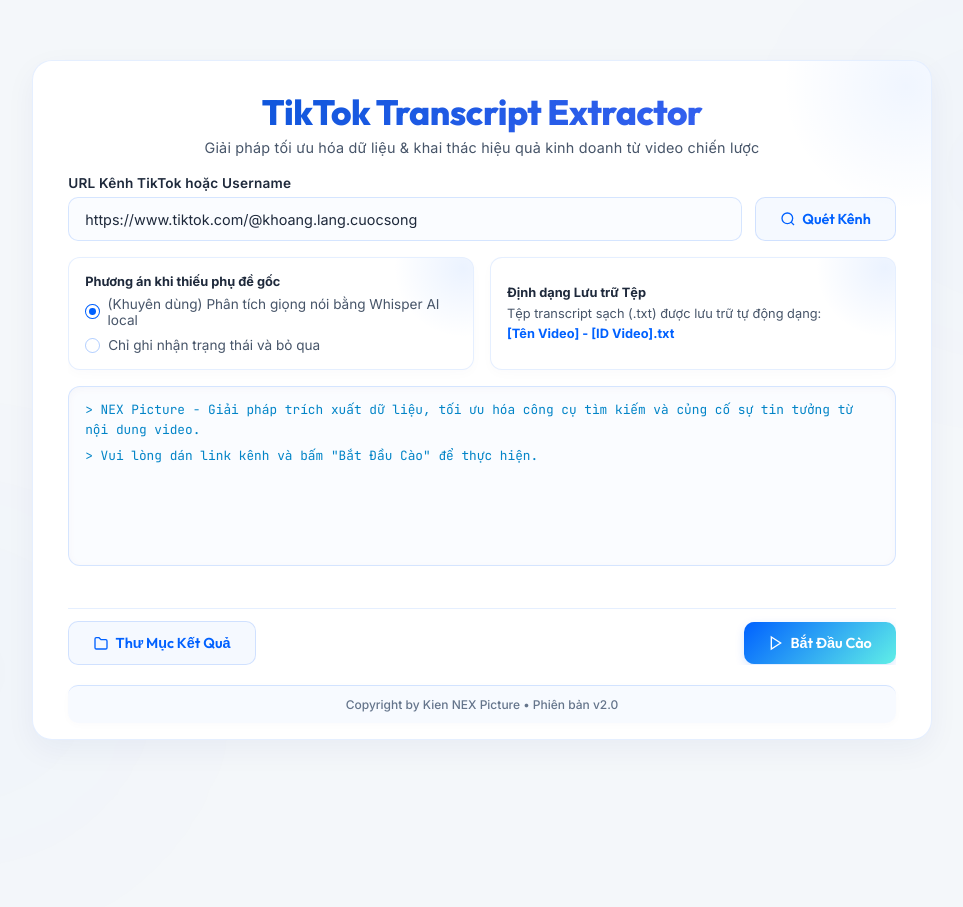
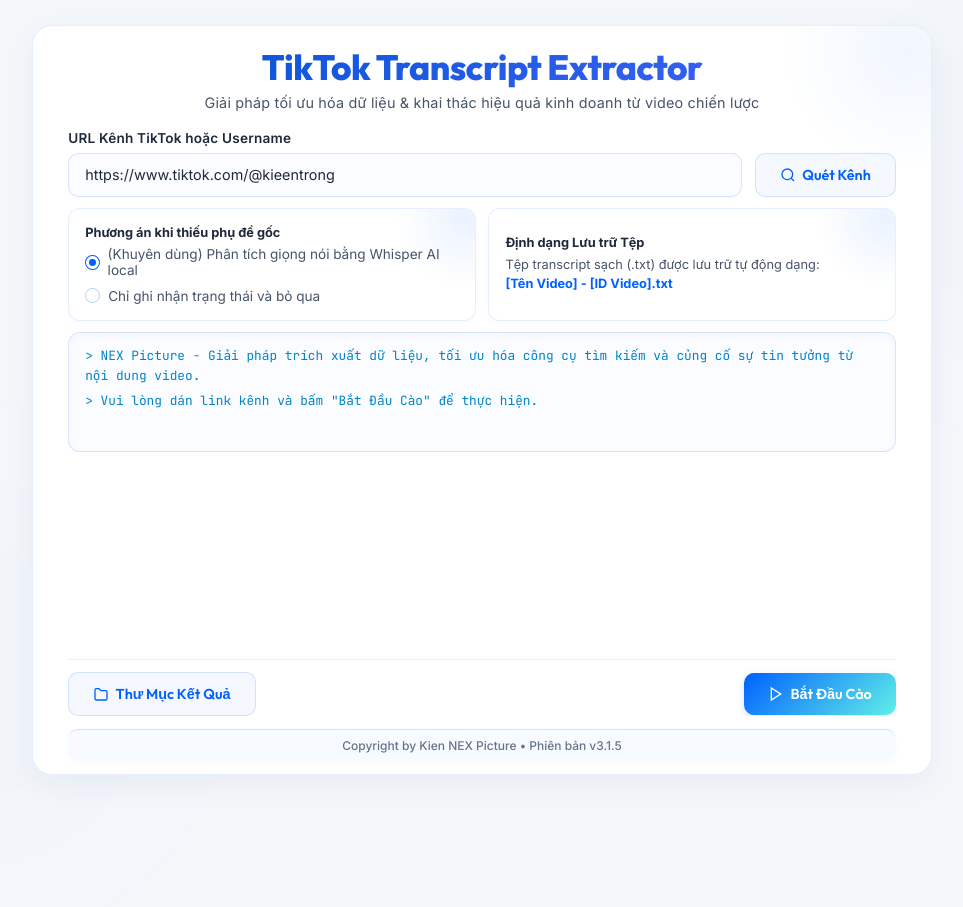
Before and after one commit to kieentrong/tiktok-transcript-extractor, a Flask app: page / in a window 1280 px wide; the page is wider, and only the part inside the window is pictured. Shown: that part, without its empty margins (158-1121 px from the left). Run offline with Flask 3, Linux system fonts and the light colour scheme; parts of the project's set-up code (start-up, migrations or seed data) failed here and were passed over.

Commit message:
release: v3.1.5 - fix macOS production server connection, optimize layout spacing, change changelog author to kieentrong and update screenshot

```diff
--- a/app.py
+++ b/app.py
@@ -24,6 +24,23 @@ from download_and_parse import (
 import yt_dlp
 
 app = Flask(__name__)
+
+# Cấu hình CORS thủ công cho phép Tauri Webview kết nối an toàn
+@app.before_request
+def handle_options():
+    if request.method == 'OPTIONS':
+        response = Response()
+        response.headers['Access-Control-Allow-Origin'] = '*'
+        response.headers['Access-Control-Allow-Headers'] = 'Content-Type'
+        response.headers['Access-Control-Allow-Methods'] = 'POST, GET, OPTIONS'
+        return response
+
+@app.after_request
+def add_cors_headers(response):
+    response.headers['Access-Control-Allow-Origin'] = '*'
+    response.headers['Access-Control-Allow-Headers'] = 'Content-Type'
+    response.headers['Access-Control-Allow-Methods'] = 'POST, GET, OPTIONS'
+    return response
 
 # Cờ kiểm soát dừng tiến trình cào dữ liệu
 should_stop = False
--- a/package.json
+++ b/package.json
@@ -1,6 +1,6 @@
 {
   "name": "tiktok-extractor",
-  "version": "2.0.0",
+  "version": "3.1.5",
   "private": true,
   "scripts": {
     "tauri": "tauri"
--- a/src-tauri/tauri.conf.json
+++ b/src-tauri/tauri.conf.json
@@ -7,7 +7,7 @@
   },
   "package": {
     "productName": "TikTok Transcript Extractor",
-    "version": "3.0.0"
+    "version": "3.1.5"
   },
   "tauri": {
     "allowlist": {
@@ -33,7 +33,7 @@
       {
         "title": "TikTok Transcript Extractor",
         "width": 980,
-        "height": 720,
+        "height": 800,
         "resizable": true,
         "fullscreen": false,
         "decorations": true
--- a/templates/index.html
+++ b/templates/index.html
@@ -88,11 +88,11 @@
             width: 100%;
             max-width: 900px;
             height: 100%;
-            max-height: 680px; /* Thu gọn chiều cao tối đa của container để vừa khít màn hình */
+            max-height: 750px; /* Tối ưu hóa chiều cao container cho giao diện mới v3.1.3 */
             background: var(--nex-surface);
             border: 1px solid var(--nex-border);
             border-radius: 20px;
-            padding: 1.8rem 2.2rem 1rem 2.2rem; /* Tối ưu hóa padding dọc */
+            padding: 1.2rem 2.2rem 0.8rem 2.2rem; /* Tối ưu hóa padding dọc cho phiên bản v3.1.5 */
             box-shadow: var(--nex-shadow);
             z-index: 10;
             position: relative;
@@ -154,7 +154,7 @@
 
         /* Forms & Inputs */
         .form-group {
-            margin-bottom: 1rem;
+            margin-bottom: 0.7rem;
         }
 
         .form-group label {
@@ -261,8 +261,8 @@
         .config-grid {
             display: grid;
             grid-template-columns: repeat(auto-fit, minmax(280px, 1fr));
-            gap: 1rem;
-            margin-bottom: 1rem;
+            gap: 0.8rem;
+            margin-bottom: 0.7rem;
         }
 
         .config-card {
@@ -479,10 +479,10 @@
             font-size: 0.8rem;
             color: #334155; /* Chữ sẫm màu dễ nhìn */
             flex: 1 1 auto; /* Tự động co giãn */
-            min-height: 120px;
-            max-height: 180px; /* Khống chế chiều cao console vừa vặn */
+            min-height: 80px;
+            max-height: 120px; /* Khống chế chiều cao console vừa vặn */
             overflow-y: auto;
-            margin-bottom: 1rem;
+            margin-bottom: 0.7rem;
             box-shadow: inset 0 2px 8px rgba(0, 42, 110, 0.03); /* Bóng đổ lõm dịu mắt */
             scroll-behavior: smooth;
         }
@@ -537,11 +537,11 @@
 
         /* NEX Picture Compact LIGHT Brand Footer - Đồng bộ 100% màu sáng */
         .footer-brand {
-            margin-top: 1.2rem;
+            margin-top: 0.8rem;
             background: rgba(0, 97, 255, 0.03); /* Nền xanh băng nhạt thanh nhã */
             color: #64748b; /* Chữ xám ghi sang trọng */
             border-radius: 10px;
-            padding: 0.7rem 1.2rem;
+            padding: 0.5rem 1.2rem;
             font-size: 0.75rem;
             font-weight: 500;
             position: relative;
@@ -584,7 +584,7 @@
             <div class="form-group">
                 <label for="channel-url">URL Kênh TikTok hoặc Username</label>
                 <div class="input-row">
-                    <input type="text" id="channel-url" class="input-control" placeholder="Ví dụ: https://www.tiktok.com/@khoang.lang.cuocsong hoặc @khoang.lang.cuocsong" value="https://www.tiktok.com/@khoang.lang.cuocsong">
+                    <input type="text" id="channel-url" class="input-control" placeholder="Ví dụ: https://www.tiktok.com/@kieentrong hoặc @kieentrong" value="https://www.tiktok.com/@kieentrong">
                     <button id="btn-scan" class="btn btn-secondary">
                         <svg width="16" height="16" fill="none" stroke="currentColor" stroke-width="2" viewBox="0 0 24 24"><circle cx="11" cy="11" r="8"/><path d="m21 21-4.3-4.3"/></svg>
                         Quét Kênh
@@ -599,7 +599,7 @@
             </div>
 
             <!-- Configuration Grid -->
-            <div class="config-grid">
+            <div id="config-grid" class="config-grid">
                 <div class="config-card">
                     <label style="display:block; margin-bottom: 0.3rem; font-size: 0.8rem; font-weight: 700; color: var(--text-primary);">Phương án khi thiếu phụ đề gốc</label>
                     <div class="radio-group">
@@ -682,7 +682,7 @@
         </main>
 
         <footer class="footer-brand">
-            Copyright by Kien NEX Picture • Phiên bản v2.0
+            Copyright by Kien NEX Picture • Phiên bản v3.1.5
         </footer>
     </div>
 
@@ -733,7 +733,7 @@
             appendLog(`Bắt đầu quét thông tin kênh: ${url}`);
 
             try {
-                const response = await fetch('/api/scan', {
+                const response = await fetch('http://127.0.0.1:5005/api/scan', {
                     method: 'POST',
                     headers: { 'Content-Type': 'application/json' },
                     body: JSON.stringify({ url: url })
@@ -772,6 +772,7 @@
             channelUrlInput.disabled = true;
             btnStop.style.display = 'inline-flex';
             progressSection.style.display = 'block';
+            document.getElementById('config-grid').style.display = 'none'; // Ẩn cấu hình khi cào để tối ưu giao diện
 
             // Reset stats values
             statSubVal.textContent = '0';
@@ -793,7 +794,7 @@
                 no_sub_option: noSubOption
             });
 
-            sseSource = new EventSource(`/api/start?${queryParams.toString()}`);
+            sseSource = new EventSource(`http://127.0.0.1:5005/api/start?${queryParams.toString()}`);
 
             sseSource.onmessage = function(event) {
                 const data = JSON.parse(event.data);
@@ -844,7 +845,7 @@
             appendLog('Đang yêu cầu dừng tiến trình từ server...', 'warning');
 
             try {
-                const response = await fetch('/api/stop', { method: 'POST' });
+                const response = await fetch('http://127.0.0.1:5005/api/stop', { method: 'POST' });
                 const data = await response.json();
                 if (data.status === 'success') {
                     appendLog('Đã dừng tiến trình cào dữ liệu thành công!', 'error');
@@ -867,13 +868,14 @@
             btnScan.disabled = false;
             channelUrlInput.disabled = false;
             btnStop.style.display = 'none';
+            document.getElementById('config-grid').style.display = 'grid'; // Hiển thị lại cấu hình sau khi hoàn tất
         }
 
         // Mở thư mục kết quả trong Finder macOS
         btnOpenFolder.addEventListener('click', async () => {
             try {
                 appendLog('Đang yêu cầu mở thư mục kết quả trên máy tính...');
-                const response = await fetch('/api/open-folder', { method: 'POST' });
+                const response = await fetch('http://127.0.0.1:5005/api/open-folder', { method: 'POST' });
                 const data = await response.json();
                 if (data.status === 'success') {
                     appendLog('Đã mở thư mục transcripts thành công!', 'success');
```
Also changed, not shown: README.md, assets/app_screenshot.png.
